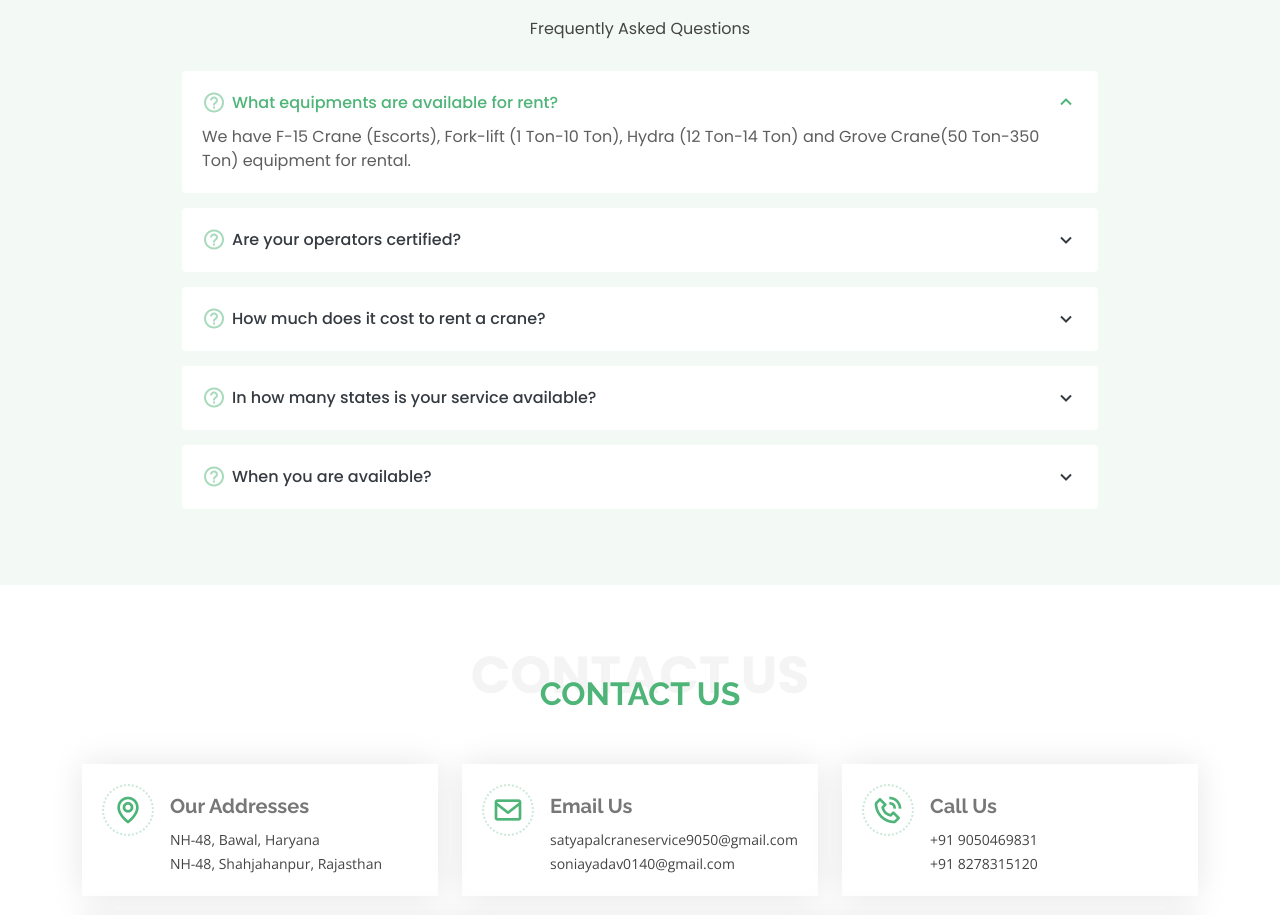
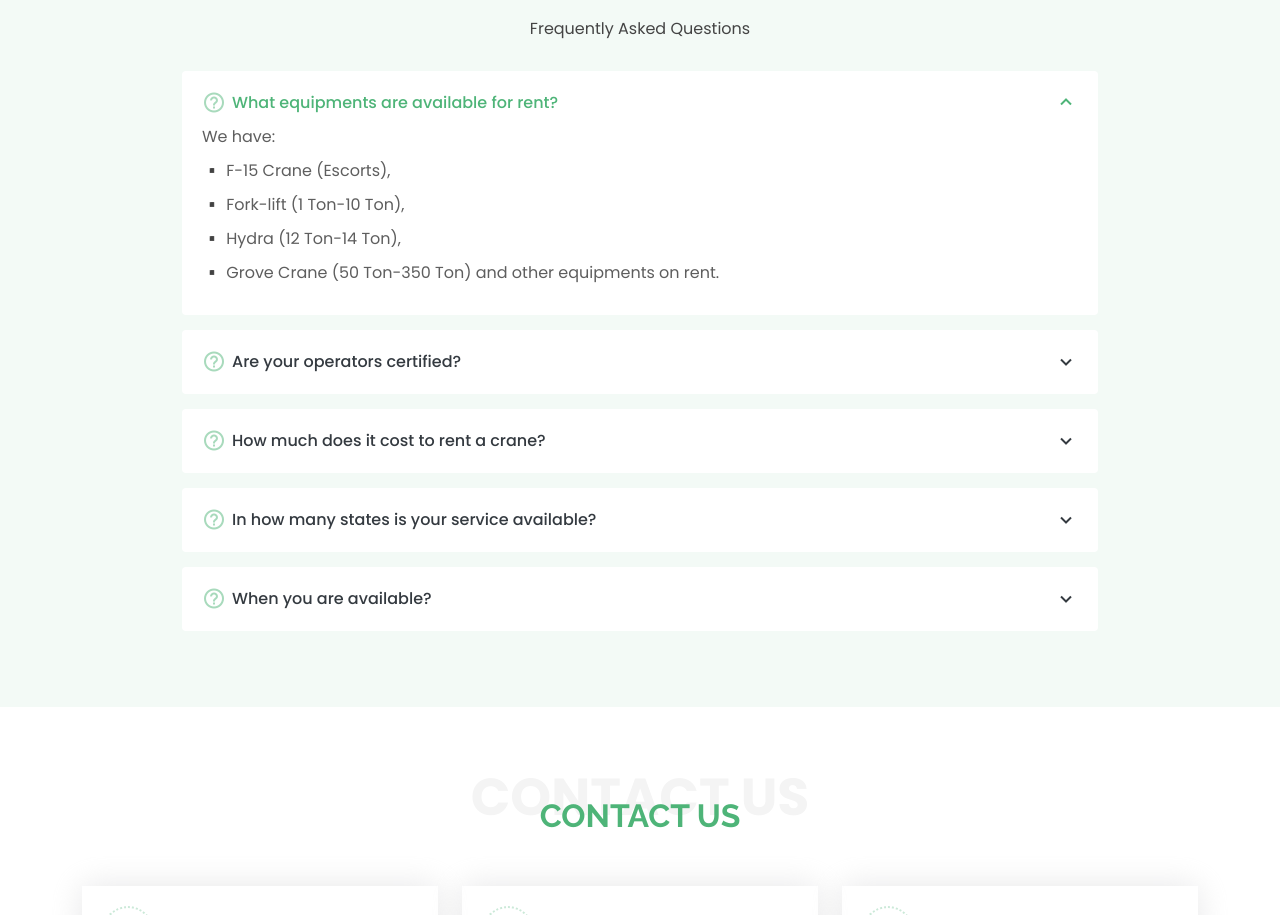
Before and after one commit to Sonia1129/SCS-Website, a plain HTML site: page index.html in a window 1280 px wide. Shown: the part 3057-3972 px from the top of the page. Drawn offline with nearby package versions, Linux system fonts and the light colour scheme.

Commit message:
Update index.html

```diff
--- a/index.html
+++ b/index.html
@@ -279,7 +279,11 @@
                                 <i class="bx bx-help-circle icon-help"></i> <a data-bs-toggle="collapse" class="collapse" data-bs-target="#faq-list-1">What equipments are available for rent?<i class="bx bx-chevron-down icon-show"></i><i class="bx bx-chevron-up icon-close"></i></a>
                                 <div id="faq-list-1" class="collapse show" data-bs-parent=".faq-list">
                                     <p>
-                                        We have F-15 Crane (Escorts), Fork-lift (1 Ton-10 Ton), Hydra (12 Ton-14 Ton) and Grove Crane(50 Ton-350 Ton) equipment for rental.
+                                        We have:
+                                        <p>▪️ F-15 Crane (Escorts),</p>
+                                        <p>▪️ Fork-lift (1 Ton-10 Ton),</p>
+                                        <p>▪️ Hydra (12 Ton-14 Ton),</p>
+                                        <p>▪️ Grove Crane (50 Ton-350 Ton) and other equipments on rent.</p>
                                     </p>
                                 </div>
                             </li>
```
